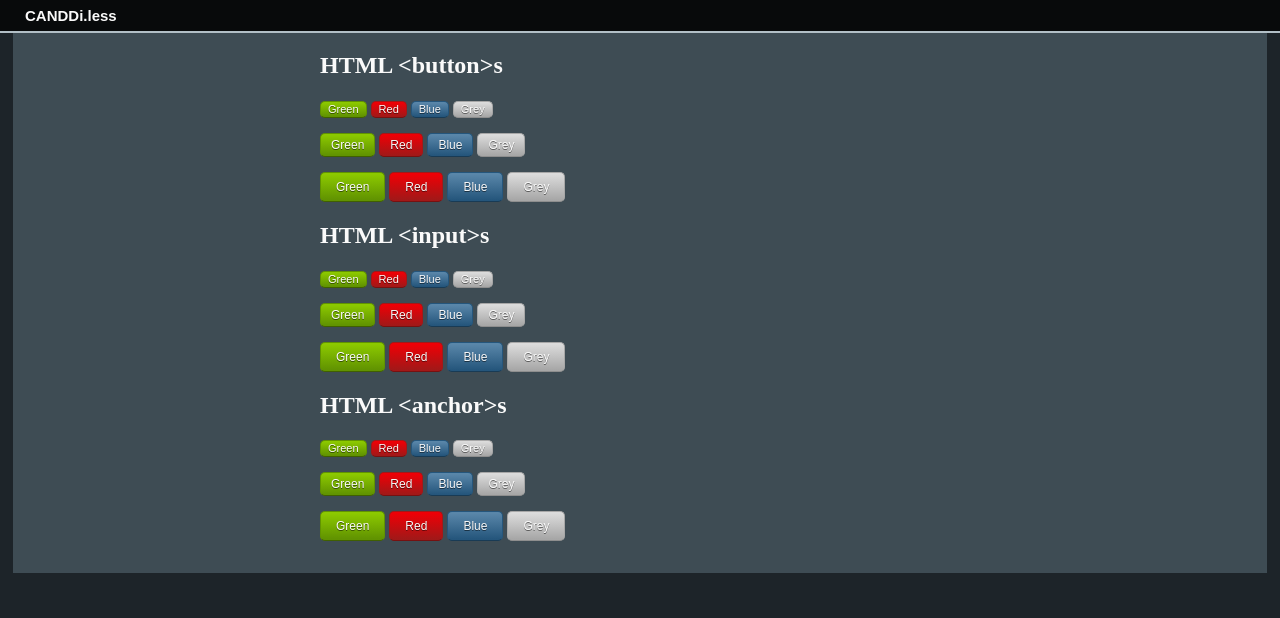
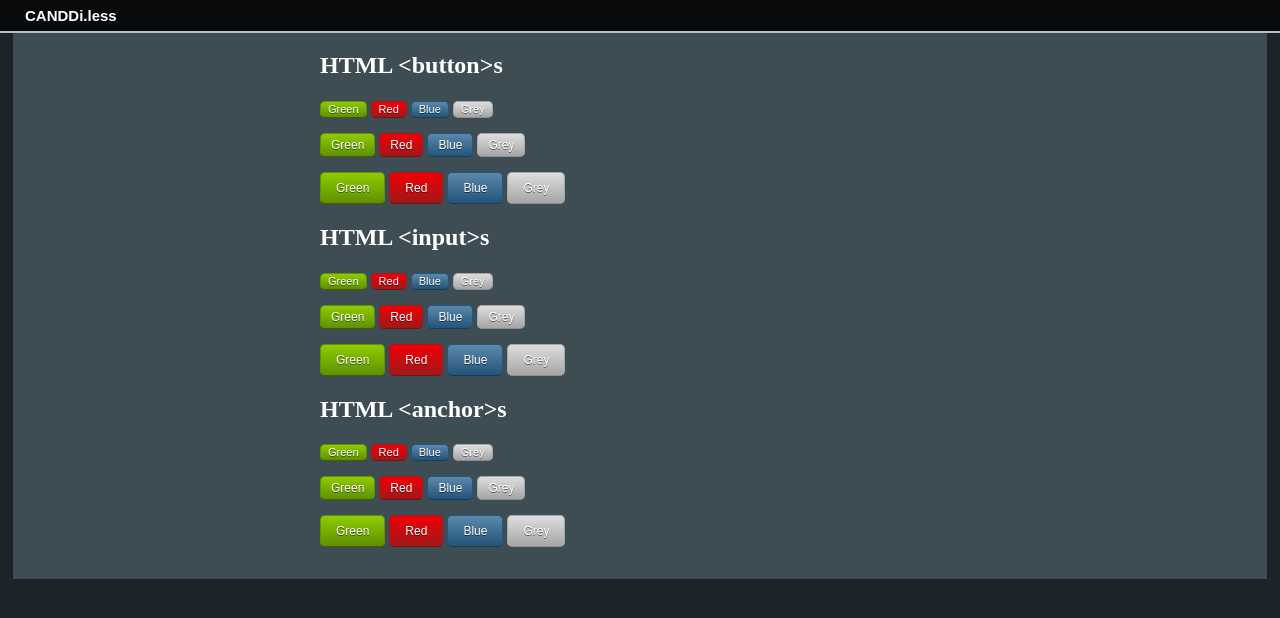
Before and after one commit to zappan/CANDDi.less, a plain HTML site: page public/index.html in a window 1280 px wide. Drawn offline with Linux system fonts and the light colour scheme.

Commit message:
Updating prototype to match CANDDi buttons sizes and class names

```diff
--- a/public/index.html
+++ b/public/index.html
@@ -12,16 +12,16 @@
       <div id="html5-buttons">
         <h2>HTML &lt;button&gt;s</h2>
         <div>
+          <button class="micro green">Green</button>
+          <button class="micro red">Red</button>
+          <button class="micro blue">Blue</button>
+          <button class="micro grey">Grey</button>
+        </div>
+        <div>
           <button class="small green">Green</button>
           <button class="small red">Red</button>
           <button class="small blue">Blue</button>
           <button class="small grey">Grey</button>
-        </div>
-        <div>
-          <button class="med green">Green</button>
-          <button class="med red">Red</button>
-          <button class="med blue">Blue</button>
-          <button class="med grey">Grey</button>
         </div>
         <div>
           <button class="large green">Green</button>
@@ -33,16 +33,16 @@
       <div id="html-input-buttons">
         <h2>HTML &lt;input&gt;s</h2>
         <div>
+          <input type="button" class="button micro green" value="Green"/>
+          <input type="button" class="button micro red" value="Red"/>
+          <input type="button" class="button micro blue" value="Blue"/>
+          <input type="button" class="button micro grey" value="Grey"/>
+        </div>
+        <div>
           <input type="button" class="button small green" value="Green"/>
           <input type="button" class="button small red" value="Red"/>
           <input type="button" class="button small blue" value="Blue"/>
           <input type="button" class="button small grey" value="Grey"/>
-        </div>
-        <div>
-          <input type="button" class="button med green" value="Green"/>
-          <input type="button" class="button med red" value="Red"/>
-          <input type="button" class="button med blue" value="Blue"/>
-          <input type="button" class="button med grey" value="Grey"/>
         </div>
         <div>
           <input type="button" class="button large green" value="Green"/>
@@ -54,16 +54,16 @@
       <div id="anchors">
         <h2>HTML &lt;anchor&gt;s</h2>
         <div>
+          <a class="button micro green">Green</a>
+          <a class="button micro red">Red</a>
+          <a class="button micro blue">Blue</a>
+          <a class="button micro grey">Grey</a>
+        </div>
+        <div>
           <a class="button small green">Green</a>
           <a class="button small red">Red</a>
           <a class="button small blue">Blue</a>
           <a class="button small grey">Grey</a>
-        </div>
-        <div>
-          <a class="button med green">Green</a>
-          <a class="button med red">Red</a>
-          <a class="button med blue">Blue</a>
-          <a class="button med grey">Grey</a>
         </div>
         <div>
           <a class="button large green">Green</a>
--- a/public/style.less
+++ b/public/style.less
@@ -1,17 +1,15 @@
 // hack for removing border-radius from IE9 so we can keep filter gradients on alerts and buttons
 // https://github.com/twitter/bootstrap/pull/351
-:root .alert-message, :root button, :root .button {
-  border-radius: 0 \0;
-}
-
+:root  button,
+:root .button   { border-radius: 0 \0; }  /* FIX for IE9 rounded corners bleeding */
 
 /* common font-styling */
 .bold       { font-weight: bold; }
 .italic     { font-style: italic; }
-.sans       { font-family: Sans-serif; }
+.sans       { font-family: Arial, Helvetica, Sans-serif; }
 
 /* common face colors */
-.white      { color: #fafafa; }
+.white      { color: #ffffff; }
 
 /* common background colors */
 .bg-body-grey      { .bg-color(@canddi-bg-body-grey); }
@@ -39,12 +37,17 @@ button.green  { .button.green; }
 button.red    { .button.red; }
 button.blue   { .button.blue; }
 button.grey   { .button.grey; }
+button.large  { .button.large; }
 button.small  { .button.small; }
-button.med    { .button.med; }
-button.large  { .button.large; }
+button.micro  { .button.micro; }
 
-.button       { .white; .shadow; border-width: 0; outline: none; cursor: pointer; .rounded-corners; }
-a.button      { display: inline-block; .sans; }
+.button       { .white; border-width: 0; outline: none; cursor: pointer; white-space: nowrap;
+                .sans; .shadow; .rounded-corners; }
+a.button      { display: inline-block; }
+
+.button.large { font-size: 12px; line-height: 15px; padding: 8px 15px 7px 15px; }
+.button.small { font-size: 12px; line-height: 15px; padding: 4px 10px 3px 10px; }
+.button.micro { font-size: 11px; line-height: 15px; padding: 0px 7px; }
 
 .button.green    { .grad-linear(@btn-green-bottom,       @btn-green-top,                   @btn-green-bottom,                    0.05, 0.95);
         &:hover  { .grad-linear(@btn-hover-green-bottom, @btn-hover-green-top,             @btn-hover-green-bottom,              0.05, 0.95); }
@@ -62,10 +65,6 @@ a.button      { display: inline-block; .sans; }
         &:hover  { .grad-linear(@btn-hover-grey-bottom,  @btn-hover-grey-top,              @btn-hover-grey-bottom,               0.05, 0.95); }
         &:active { .grad-linear(@btn-hover-grey-bottom,  darken(@btn-hover-grey-top, 15%), lighten(@btn-hover-grey-bottom, 9%),  0.45, 0.95); }
       }
-
-.button.small { font-size: 11px; line-height: 15px; padding: 0px 7px; }
-.button.med   { font-size: 12px; line-height: 15px; padding: 4px 10px 3px 10px; }
-.button.large { font-size: 12px; line-height: 15px; padding: 7px 15px 6px 15px; }
 
 
 // ========== LESS VARIABLES & MIXINS ==========
```
Also changed, not shown: public/style.css.
